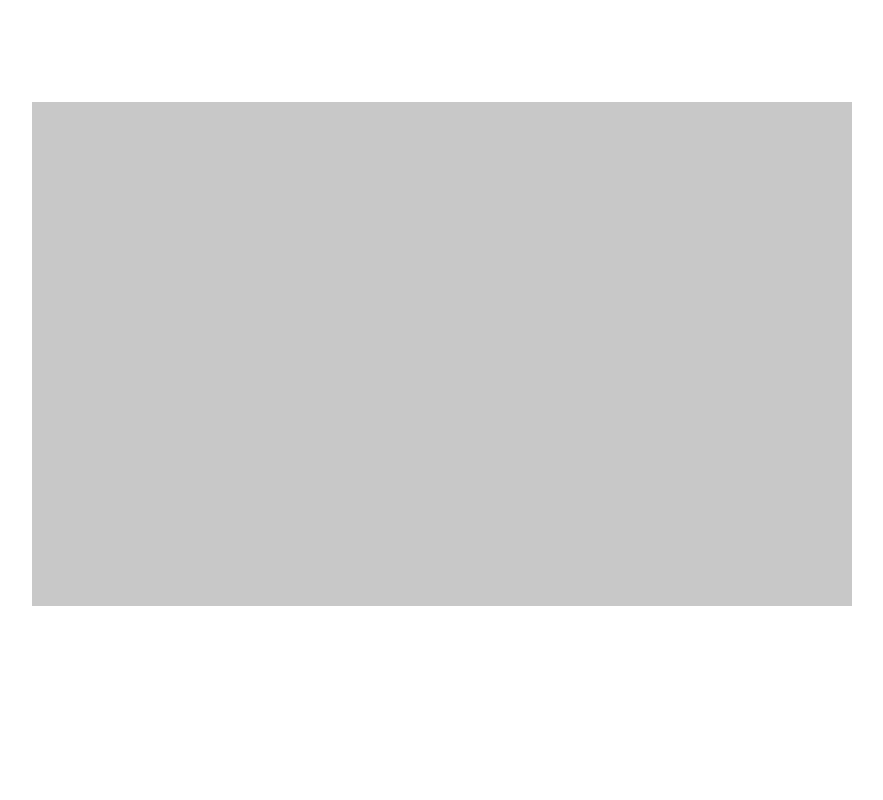
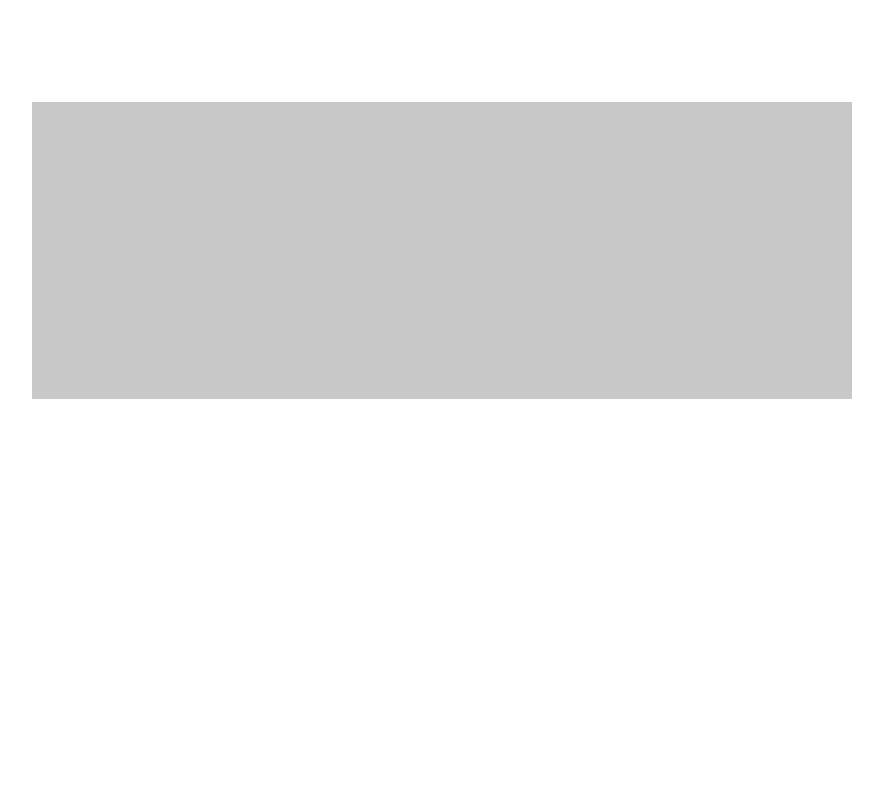
Before and after one commit to soroush-abbasi/soroush-abbasi.github.io, a plain HTML site: page index.html in a window 1280 px wide. Shown: the top 800 px of the page, without its empty margins (78-961 px from the left). Drawn offline with Linux system fonts and the light colour scheme; no server answers.

Commit message:
Update index.html

```diff
--- a/index.html
+++ b/index.html
@@ -178,7 +178,7 @@
 		vertical-align: top
 	}
 
-
+	canvas{width:100%;height:100%; }
 </style>
 
 
@@ -223,7 +223,7 @@ vec4 position ;
 
 
   <div id="info-writing" width="100%" height="30%" >
-    <canvas id="webgl" width="100%" height="500">
+    <canvas id="webgl" width="1400" height="500">
   	  Please use a browser that supports "canvas"
   	</canvas>
   </div>
```
